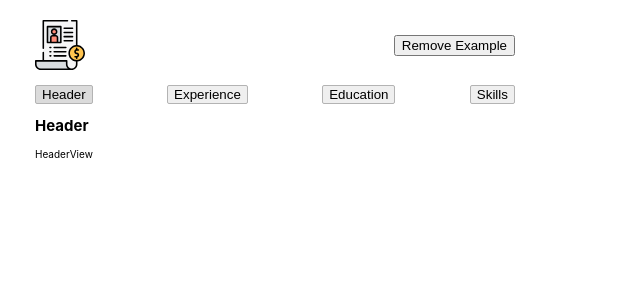
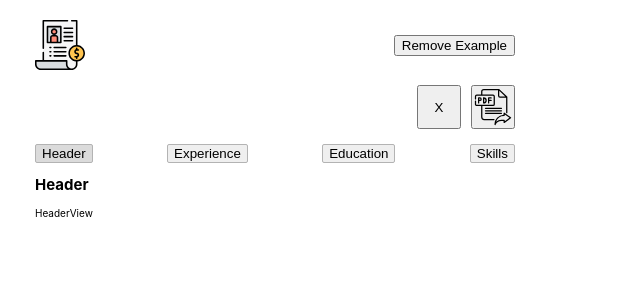
Before and after one commit to rshapoval/resume-builder, a React (Create React App) app: page / in a window 1280 px wide. Shown: the top 300 px of the page, without its empty margins (0-640 px from the left). Built offline with nearby package versions, Linux system fonts and the light colour scheme.

Commit message:
add FormControls

```diff
--- /dev/null
+++ b/src/common/styles/visuallyHidden.js
@@ -0,0 +1,9 @@
+import styled from 'styled-components'
+
+export const VisuallyHidden = styled.span`
+  position: absolute;
+  clip: rect(0 0 0 0);
+  width: 10px;
+  height: 10px;
+  margin: -10px;
+`
--- /dev/null
+++ b/src/components/form/FormControls.js
@@ -0,0 +1,52 @@
+import React from 'react'
+import styled from 'styled-components'
+
+import { ReactComponent as PDFIcon } from '../../assets/pdf.svg'
+import { VisuallyHidden } from '../../common/styles/visuallyHidden'
+
+export default function FormControls () {
+  return (
+    <StyledWrapper>
+      <button
+        className='button button-clear'
+        onClick={() => {}}
+      >
+        <VisuallyHidden>Clear resume</VisuallyHidden>
+        X
+      </button>
+      <button
+        className='button button-download'
+        onClick={() => {}}
+      >
+        <VisuallyHidden>Download resume</VisuallyHidden>
+        <PDFIcon aria-hidden='true' />
+      </button>
+    </StyledWrapper>
+  )
+}
+
+const StyledWrapper = styled.div`
+  display: flex;
+  justify-content: flex-end;
+  margin-bottom: 1.5rem;
+
+  .button {
+    display: flex;
+    justify-content: center;
+    align-items: center;
+    width: 4.4rem;
+    height: 4.4rem;
+    padding: 0;
+    cursor: pointer;
+
+    &:nth-child(n+2) {
+      margin-left: 1rem;
+    }
+
+    &-clear {
+    }
+
+    &-download {
+    }
+  }
+`
--- a/src/containers/Form.js
+++ b/src/containers/Form.js
@@ -4,6 +4,7 @@ import styled from 'styled-components'
 import { HEADER } from '../constants/options-tabs'
 
 import FormHeader from '../components/form/FormHeader'
+import FormControls from '../components/form/FormControls'
 import OptionsTabs from '../components/form/options-tabs'
 import FormContainer from '../components/form/form-container'
 
@@ -13,6 +14,7 @@ export default function Form () {
   return (
     <StyledWrapper>
       <FormHeader />
+      <FormControls />
       <OptionsTabs
         option={option}
         setOption={setOption}
```
Also changed, not shown: src/assets/pdf.svg (added).
